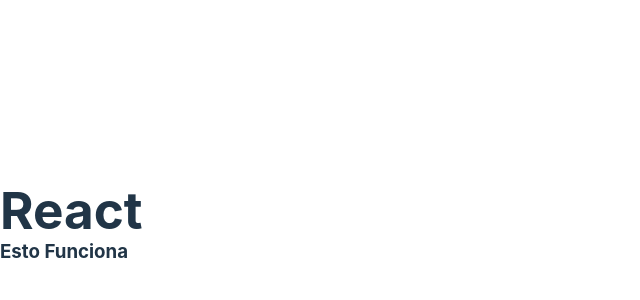
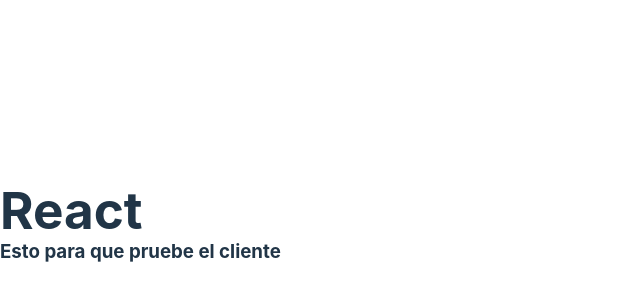
Before and after one commit to Luma2001/reactfilme-2023, a React (Vite) app: page / in a window 1280 px wide. Shown: the part 176-476 px from the top of the page, without its empty margins (0-640 px from the left). Built offline with nearby package versions, Linux system fonts and the light colour scheme.

Commit message:
enviroment UAT

```diff
--- a/src/App.jsx
+++ b/src/App.jsx
@@ -4,7 +4,7 @@
   return (
     <div>
       <h1>React</h1>
-      <h3>Esto Funciona</h3>
+      <h3>Esto para que pruebe el cliente</h3>
     </div>
   )
 }
```
